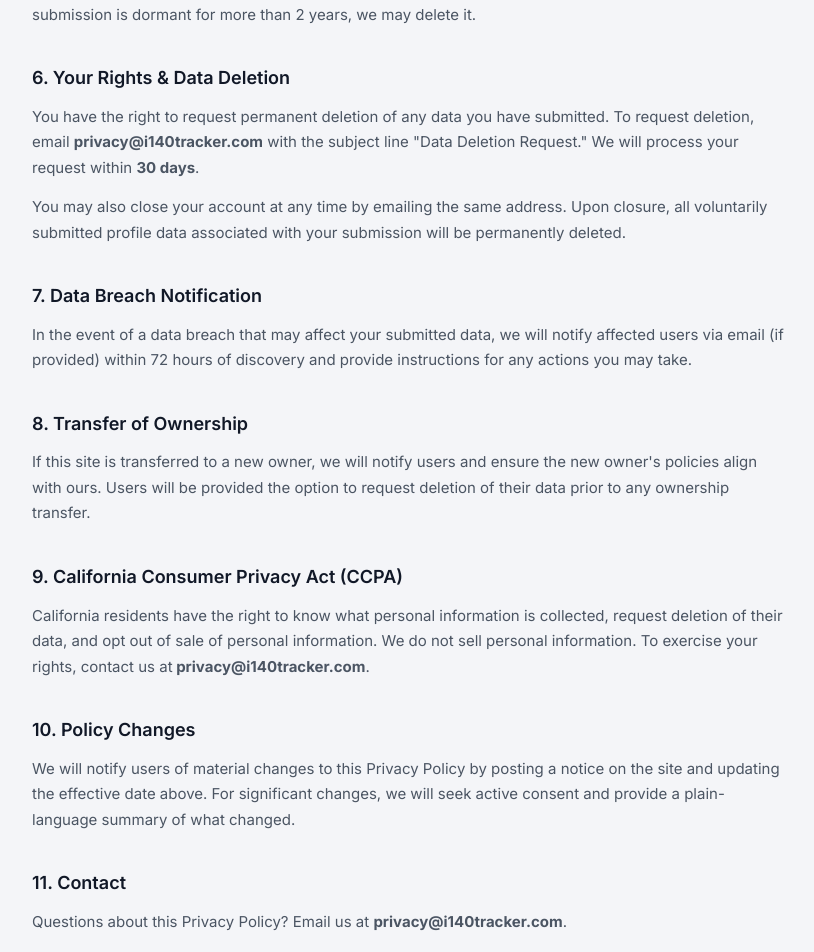
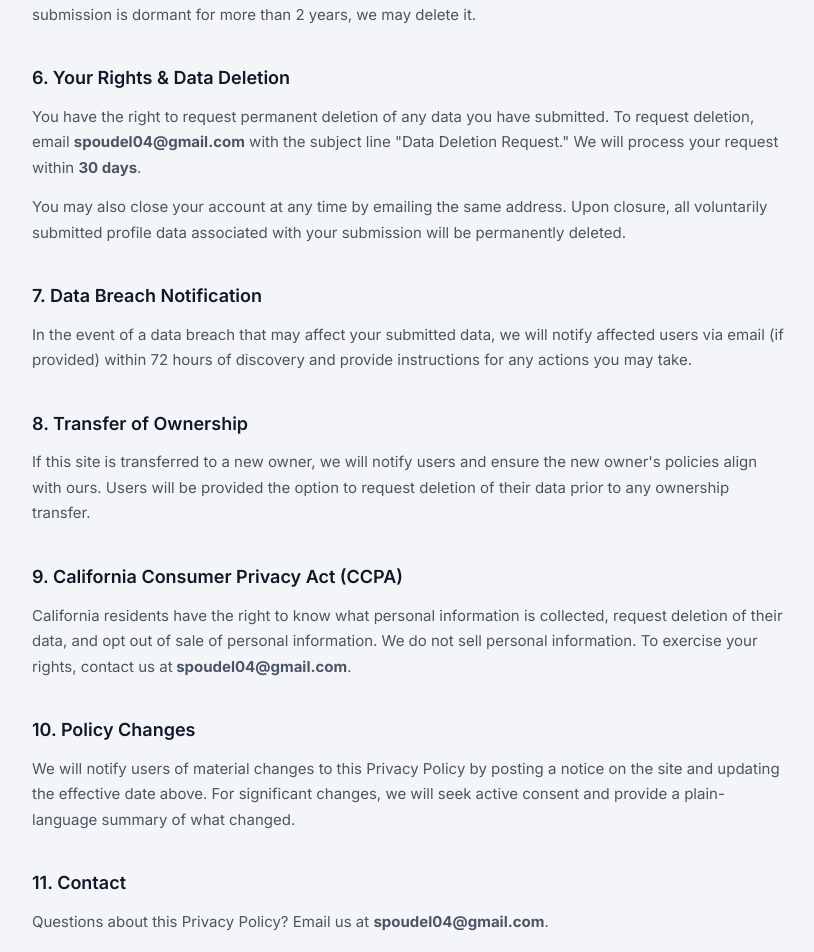
Before and after one commit to theoriginalsam/I-140-Insights, a React (Vite) app in the folder frontend/: page /privacy in a window 1280 px wide. Shown: the part 1320-2272 px from the top of the page, without its empty margins (232-1046 px from the left). Built offline with nearby package versions, Linux system fonts and the light colour scheme; no server answers.

Commit message:
Replace placeholder email with spoudel04@gmail.com

```diff
--- a/frontend/src/components/Privacy.jsx
+++ b/frontend/src/components/Privacy.jsx
@@ -65,7 +65,7 @@ export default function Privacy() {
       <h2 style={S.h2}>6. Your Rights & Data Deletion</h2>
       <p style={S.p}>
         You have the right to request permanent deletion of any data you have submitted.
-        To request deletion, email <strong>privacy@i140tracker.com</strong> with the subject line
+        To request deletion, email <strong>spoudel04@gmail.com</strong> with the subject line
         "Data Deletion Request." We will process your request within <strong>30 days</strong>.
       </p>
       <p style={S.p}>
@@ -92,7 +92,7 @@ export default function Privacy() {
         California residents have the right to know what personal information is collected,
         request deletion of their data, and opt out of sale of personal information.
         We do not sell personal information. To exercise your rights, contact us at
-        <strong> privacy@i140tracker.com</strong>.
+        <strong> spoudel04@gmail.com</strong>.
       </p>
 
       <h2 style={S.h2}>10. Policy Changes</h2>
@@ -104,7 +104,7 @@ export default function Privacy() {
 
       <h2 style={S.h2}>11. Contact</h2>
       <p style={S.p}>
-        Questions about this Privacy Policy? Email us at <strong>privacy@i140tracker.com</strong>.
+        Questions about this Privacy Policy? Email us at <strong>spoudel04@gmail.com</strong>.
       </p>
     </div>
   );
--- a/frontend/src/components/Terms.jsx
+++ b/frontend/src/components/Terms.jsx
@@ -88,7 +88,7 @@ export default function Terms() {
       <h2 style={S.h2}>10. Account Closure</h2>
       <p style={S.p}>
         You may close your account and request deletion of all submitted data at any time by
-        emailing <strong>privacy@i140tracker.com</strong>. We will process requests within 30 days.
+        emailing <strong>spoudel04@gmail.com</strong>. We will process requests within 30 days.
       </p>
 
       <h2 style={S.h2}>11. Changes to Terms</h2>
@@ -100,7 +100,7 @@ export default function Terms() {
 
       <h2 style={S.h2}>12. Contact</h2>
       <p style={S.p}>
-        Questions? Email us at <strong>privacy@i140tracker.com</strong>.
+        Questions? Email us at <strong>spoudel04@gmail.com</strong>.
       </p>
     </div>
   );
```
